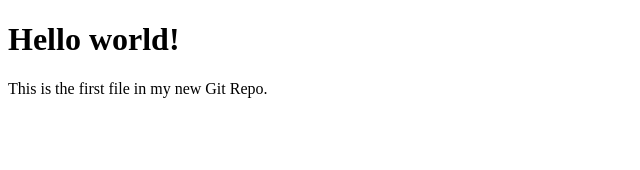
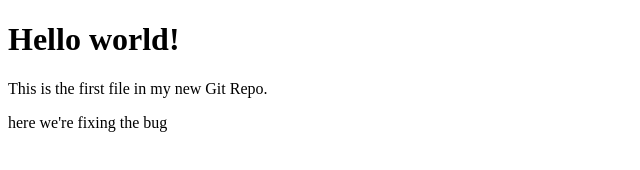
Before and after one commit to Noureddine0-2/test, a plain HTML site: page index.html in a window 1280 px wide. Shown: the whole page, without its empty margins (0-640 px from the left). Drawn offline with Linux system fonts and the light colour scheme.

Commit message:
updated index.html with emergency fix

```diff
--- a/index.html
+++ b/index.html
@@ -7,6 +7,6 @@
 
 <h1>Hello world!</h1>
 <p>This is the first file in my new Git Repo.</p>
-
+<p> here we're fixing the bug </p>
 </body>
 </html>
```
